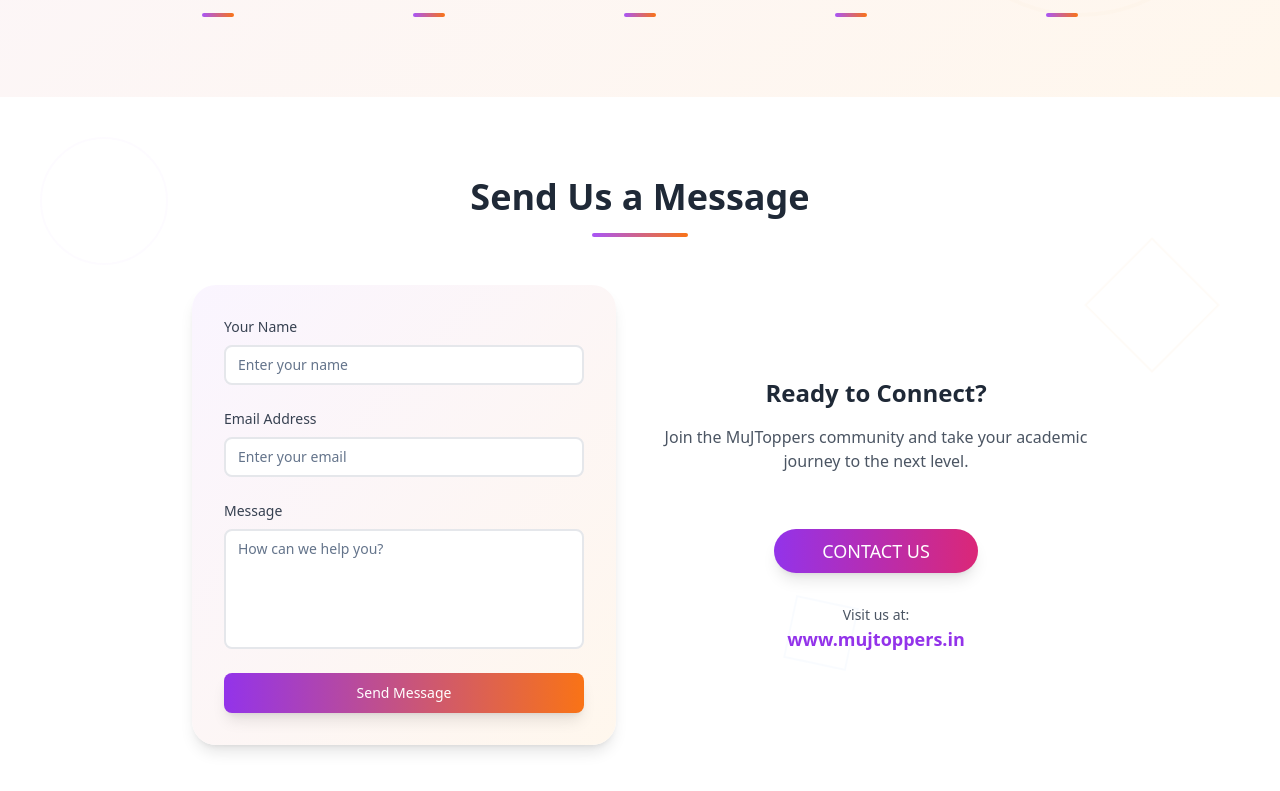
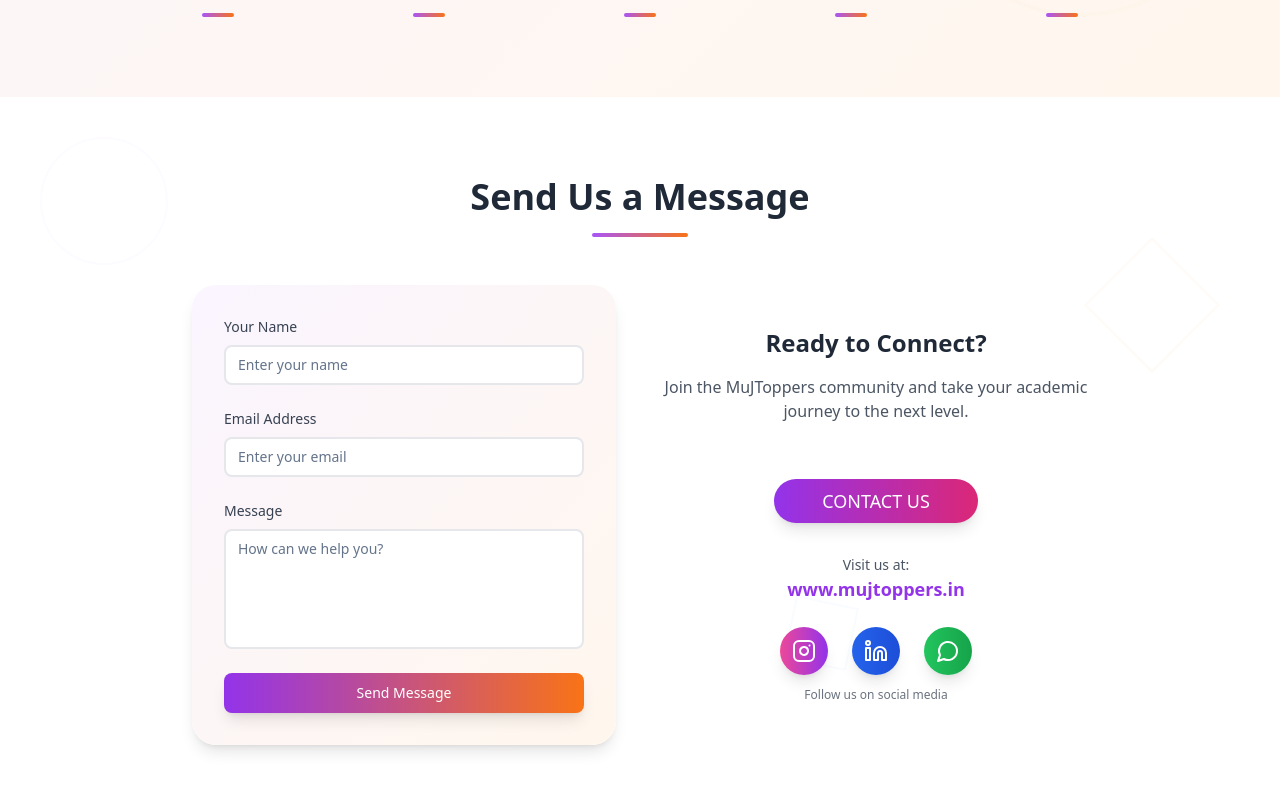
Before and after one commit to keshavgoel2023/mujtoppers-about-us-design, a React (Vite) app: page / in a window 1280 px wide. Shown: the part 2552-3343 px from the top of the page. Built offline with nearby package versions, Linux system fonts and the light colour scheme.

Commit message:
Add social media links
Add Instagram, LinkedIn, and WhatsApp links with images to the contact section.

```diff
--- a/src/components/ContactSection.tsx
+++ b/src/components/ContactSection.tsx
@@ -2,6 +2,7 @@
 import { Button } from "@/components/ui/button";
 import { Input } from "@/components/ui/input";
 import { Textarea } from "@/components/ui/textarea";
+import { Instagram, Linkedin, MessageCircle } from "lucide-react";
 import { useState } from "react";
 import { toast } from "sonner";
 
@@ -118,7 +119,39 @@ const ContactSection = () => {
 
               <div className="mt-8 text-center text-gray-600">
                 <p className="text-sm">Visit us at:</p>
-                <p className="text-lg font-semibold text-purple-600">www.mujtoppers.in</p>
+                <p className="text-lg font-semibold text-purple-600 mb-6">www.mujtoppers.in</p>
+
+                {/* Social Media Links */}
+                <div className="flex justify-center space-x-6">
+                  <a
+                    href="https://www.instagram.com/mujtoppers/"
+                    target="_blank"
+                    rel="noopener noreferrer"
+                    className="flex items-center justify-center w-12 h-12 bg-gradient-to-r from-pink-500 to-purple-600 rounded-full text-white hover:scale-110 transition-all duration-300 shadow-lg hover:shadow-xl"
+                  >
+                    <Instagram size={24} />
+                  </a>
+
+                  <a
+                    href="https://www.linkedin.com/company/muj-toppers/posts/?feedView=all"
+                    target="_blank"
+                    rel="noopener noreferrer"
+                    className="flex items-center justify-center w-12 h-12 bg-gradient-to-r from-blue-600 to-blue-700 rounded-full text-white hover:scale-110 transition-all duration-300 shadow-lg hover:shadow-xl"
+                  >
+                    <Linkedin size={24} />
+                  </a>
+
+                  <a
+                    href="https://wa.me/+919876543210"
+                    target="_blank"
+                    rel="noopener noreferrer"
+                    className="flex items-center justify-center w-12 h-12 bg-gradient-to-r from-green-500 to-green-600 rounded-full text-white hover:scale-110 transition-all duration-300 shadow-lg hover:shadow-xl"
+                  >
+                    <MessageCircle size={24} />
+                  </a>
+                </div>
+
+                <p className="text-xs text-gray-500 mt-3">Follow us on social media</p>
               </div>
             </div>
           </div>
```
